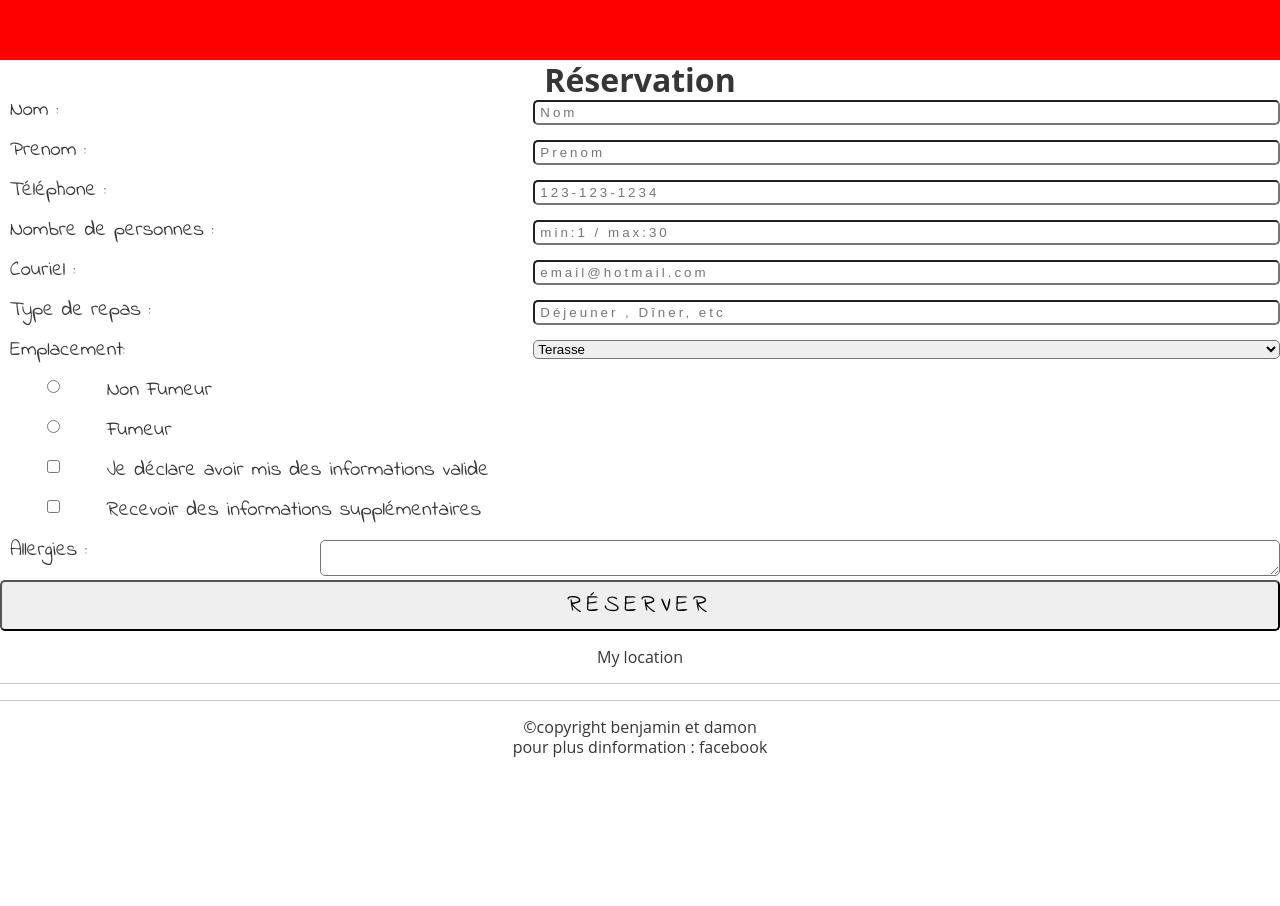
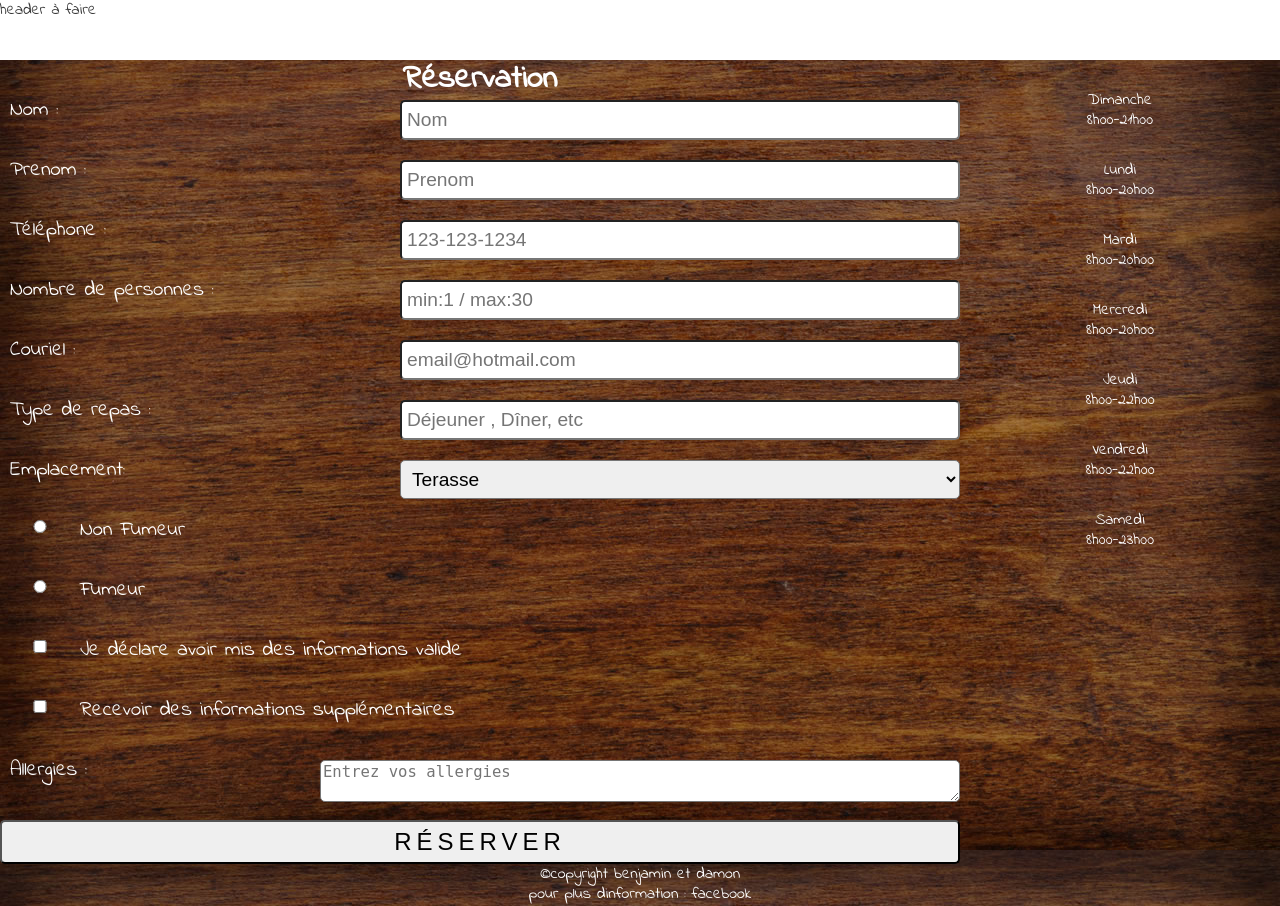
Before and after one commit to quebecyo/TP-BEN-DAMON-HTML5-CSS3, a PHP site: page /form.html in a window 1280 px wide. Before the commit the page ends 757 px from the top, so only its background shows below. Run offline with PHP 8.4, Linux system fonts and the light colour scheme.

Commit message:
medium update 3.5

```diff
--- a/css/style.css
+++ b/css/style.css
@@ -6,7 +6,7 @@ aside, div, section, header, footer, nav {
 }
 header{
 	width: 100%;
-	background-color: red;
+	background-color: white;
 	height: 60px;
 }
 header nav{
@@ -15,6 +15,14 @@ header nav{
 h1{
 	padding: 10px;
 	font-size: 0.8em;
+	color: white;
+}
+body{
+	font-family: 'Indie Flower', cursive;
+	background-image: url("../images/background.jpg");
+	background-repeat: no-repeat;
+	background-size: cover;
+	background-attachment: fixed;
 }
 #wrapper_first header{
 	text-align: center;
@@ -27,22 +35,21 @@ h1{
 	width: 100%;
 }
 #wrapper_first section li{
-	height: 40px;
+	height: 60px;
 }
 input, select, textarea{
 	border-radius: 5px;
+	font-size: 1.2em;
 }
 input[type=text], input[type=tel],input[type=email], input[type=number],input[type=textarea]{
 	padding-left: 5px;
 	margin: 0;
-	height: 25px;
-	letter-spacing: 3px;
+	height: 40px;
 }
 input[type=radio], input[type=checkbox]{
 	display: inline-block;
 }
 input[type=submit]{
-	font-family: 'Indie Flower', cursive;
 	font-size:1.5em;
 	letter-spacing: 5px;
 	text-transform: uppercase;
@@ -52,10 +59,14 @@ input[type=submit]{
 	margin-left: auto;
 	margin-right: auto;
 	padding: 6px 0;
+	float: right;
+}
+select{
+	padding: 7px;
 }
 label{
-	font-family: 'Indie Flower', cursive;
 	font-size: 1.3em;
+	color: white;
 }
 label.label_styling{
 	padding-left: 10px;
@@ -64,14 +75,41 @@ label.label_styling{
 aside ul{
 	display: none;
 }
+aside ul li{
+	margin-top: 30px;
+}
+aside ul li p:first-child{
+	text-transform: capitalize;
+	color:white;
+}
+aside ul li p:last-child{
+	color:white;
+}
 aside{
 	width: 100%;
 	text-align: center;
 }
+aside:nth-of-type(1){
+
+}
 aside:nth-of-type(2){
-	 z-index: 999;
+	display: none;
 }
 footer{
 	position: relative;
 	text-align: center;
+	color: white;
 }
+@media screen and (max-width: 768px){
+	label.label_styling{
+		display: none;
+	}
+}
+@media screen and (min-width: 768px){
+	aside ul{
+		display: block;
+	}
+	hr{
+		display: none;
+	}
+}
--- a/form.html
+++ b/form.html
@@ -18,6 +18,7 @@
 </head>
 <body>
 	<header>
+		<p>header à faire</p>
 	    <nav>
 	        <ul>
 	            <li><img src="images/square.png" alt="logo"></li>
@@ -34,7 +35,7 @@
 	        </ul>
 	    </nav>
 	</header>
-	<div id="wrapper_first">
+	<div id="wrapper_first" class="col col-xs-12 col-sm-9 col-lg-9">
 		<header>
 			<h1>Réservation</h1>
 		</header>
@@ -42,28 +43,28 @@
 			<form id="content" action="">
 				<ul>
 					<li>
-						<label for="nom" class="label_styling col col-xs-3 col-sm-4 col-lg-5">Nom :</label>
-						<input type="text" id="nom" required placeholder="Nom" class="col col-xs-9 col-sm-8 col-lg-7">
+						<label for="nom" class="label_styling col col-xs-0 col-sm-4 col-lg-5">Nom :</label>
+						<input type="text" id="nom" required placeholder="Nom" class="col col-xs-12 col-sm-8 col-lg-7">
 					</li>
 					<li>
-						<label for="prenom" class="label_styling col col-xs-3 col-sm-4 col-lg-5">Prenom :</label>
-						<input type="text" id="prenom" required placeholder="Prenom" class="col col-xs-9 col-sm-8 col-lg-7">
+						<label for="prenom" class="label_styling col col-xs-0 col-sm-4 col-lg-5">Prenom :</label>
+						<input type="text" id="prenom" required placeholder="Prenom" class="col col-xs-12 col-sm-8 col-lg-7">
 					</li>
 					<li>
-						<label for="telephone" class="label_styling col col-xs-3 col-sm-4 col-lg-5">Téléphone :</label>
-						<input type="tel" id="telephone" required placeholder="123-123-1234" pattern="^\(?\d{3}\)?(-| )?\d{3}(-| )?\d{4}$" class="col col-xs-9 col-sm-8 col-lg-7">
+						<label for="telephone" class="label_styling col col-xs-0 col-sm-4 col-lg-5">Téléphone :</label>
+						<input type="tel" id="telephone" required placeholder="123-123-1234" pattern="^\(?\d{3}\)?(-| )?\d{3}(-| )?\d{4}$" class="col col-xs-12 col-sm-8 col-lg-7">
 					</li>
 					<li>
-						<label for="nombre" class="label_styling col col-xs-3 col-sm-4 col-lg-5">Nombre de personnes :</label>
-						<input type="number" id="nombre" required min="1" max="30" class="col col-xs-9 col-sm-8 col-lg-7" placeholder="min:1 / max:30">
+						<label for="nombre" class="label_styling col col-xs-0 col-sm-4 col-lg-5">Nombre de personnes :</label>
+						<input type="number" id="nombre" required min="1" max="30" class="col col-xs-12 col-sm-8 col-lg-7" placeholder="min:1 / max:30">
 					</li>
 					<li>
-						<label for="email" class="label_styling col col-xs-3 col-sm-4 col-lg-5">Couriel :</label>
-						<input type="email" id="email" required placeholder="email@hotmail.com" class="col col-xs-9 col-sm-8 col-lg-7">
+						<label for="email" class="label_styling col col-xs-0 col-sm-4 col-lg-5">Couriel :</label>
+						<input type="email" id="email" required placeholder="email@hotmail.com" class="col col-xs-12 col-sm-8 col-lg-7">
 					</li>
 					<li>
-						<label for="dej" class="label_styling col col-xs-3 col-sm-4 col-lg-5">Type de repas :</label>
-		                <input type="text" list="type_repas" id="repas" placeholder="Déjeuner , Dîner, etc" class="col col-xs-9 col-sm-8 col-lg-7">
+						<label for="dej" class="label_styling col col-xs-0 col-sm-4 col-lg-5">Type de repas :</label>
+		                <input type="text" list="type_repas" id="repas" placeholder="Déjeuner , Dîner, etc" class="col col-xs-12 col-sm-8 col-lg-7">
 
 		                <datalist id="type_repas">
 		                    <option>Déjeuner</option>
@@ -74,8 +75,8 @@
 	                </li>
 
 					<li>
-						<label class="label_styling col col-xs-3 col-sm-4 col-lg-5">Emplacement:</label>
-						<select class="col col-xs-9 col-sm-8 col-lg-7">
+						<label class="label_styling col col-xs-0 col-sm-4 col-lg-5">Emplacement:</label>
+						<select class="col col-xs-12 col-sm-8 col-lg-7">
 		                    <option>Terasse</option>
 		                    <option>Intérieur</option>
 		                </select>
@@ -97,12 +98,12 @@
 						<label for="recevoir" class="col col-xs-10 col-sm-10 col-lg-10">Recevoir des informations supplémentaires</label>
 					</li>
 					<li>
-						<label for="textarea" class="label_styling col col-xs-3">Allergies :</label>
-						<textarea name="textarea" id="textarea" class="col col-xs-9"></textarea>
+						<label for="textarea" class="label_styling col col-xs-0 col-sm-4">Allergies :</label>
+						<textarea name="textarea" id="textarea" class="col col-xs-12 col-sm-8" placeholder="Entrez vos allergies"></textarea>
 					</li>
 
 				</ul>
-			<input type="submit" value="Réserver" class="col col-xs-12 col-sm-12 col-lg-12" name="" />
+			<input type="submit" value="Réserver" class="col col-xs-12 col-sm-8 col-lg-12" name="" />
 
 		</form>
 		</section>
@@ -111,45 +112,46 @@
 	<hr>
 	<hr>
 	<!---->
-		<aside>
+	<aside class="col col-sm-3 col-lg-3">
         <ul>
             <li>
                 <p class="jour">dimanche</p>
-                    <p class="heure">8h00-15h00</p>
+                <p class="heure">8h00-21h00</p>
             </li>
             <li>
                 <p class="jour">lundi</p>
-                    <p class="heure">8h00-17h00</p>
+                <p class="heure">8h00-20h00</p>
             </li>
             <li>
                 <p class="jour">mardi</p>
-                    <p class="heure">8h00-17h00</p>
+                <p class="heure">8h00-20h00</p>
             </li>
             <li>
                 <p class="jour">mercredi</p>
-                    <p class="heure">8h00-17h00</p>
+                <p class="heure">8h00-20h00</p>
             </li>
             <li>
                 <p class="jour">jeudi</p>
-                    <p class="heure">8h00-18h00</p>
+                <p class="heure">8h00-22h00</p>
             </li>
             <li>
                 <p class="jour">vendredi</p>
-                    <p class="heure">8h00-18h00</p>
+                <p class="heure">8h00-22h00</p>
             </li>
             <li>
                 <p class="jour">samedi</p>
-                    <p class="heure">8h00-15h00</p>
+                <p class="heure">8h00-23h00</p>
             </li>
         </ul>
     </aside>
     <hr>
-        <aside>
-        	<a href="https://www.google.com/maps?ll=45.718432,-73.829351	&amp;z=11	&amp;t=m	&amp;hl=fr	&amp;gl=US	&amp;mapclient=embed	&amp;q=45%C2%B043%2734.3%22N+73%C2%B049%2722.7%22W@45.7261953,-73.8229832">My location</a>
+    <hr>
+    <aside class="col col-xs-12 col-sm-3 col-lg-3">
+    	<a href="https://www.google.com/maps?ll=45.718432,-73.829351	&amp;z=11	&amp;t=m	&amp;hl=fr	&amp;gl=US	&amp;mapclient=embed	&amp;q=45%C2%B043%2734.3%22N+73%C2%B049%2722.7%22W@45.7261953,-73.8229832">Click ici pour me trouver</a>
 	</aside>
 	<hr>
 	<hr>
-	<footer>
+	<footer class="col col-xs-12 col-sm-12 col-lg-12">
 	    <p>&copy;copyright benjamin et damon</p>
 	    <p>pour plus dinformation : facebook</p>
 	</footer>
```
Also changed, not shown: images/background.jpg (added). Lines whose indentation alone changed are shown as unchanged.
